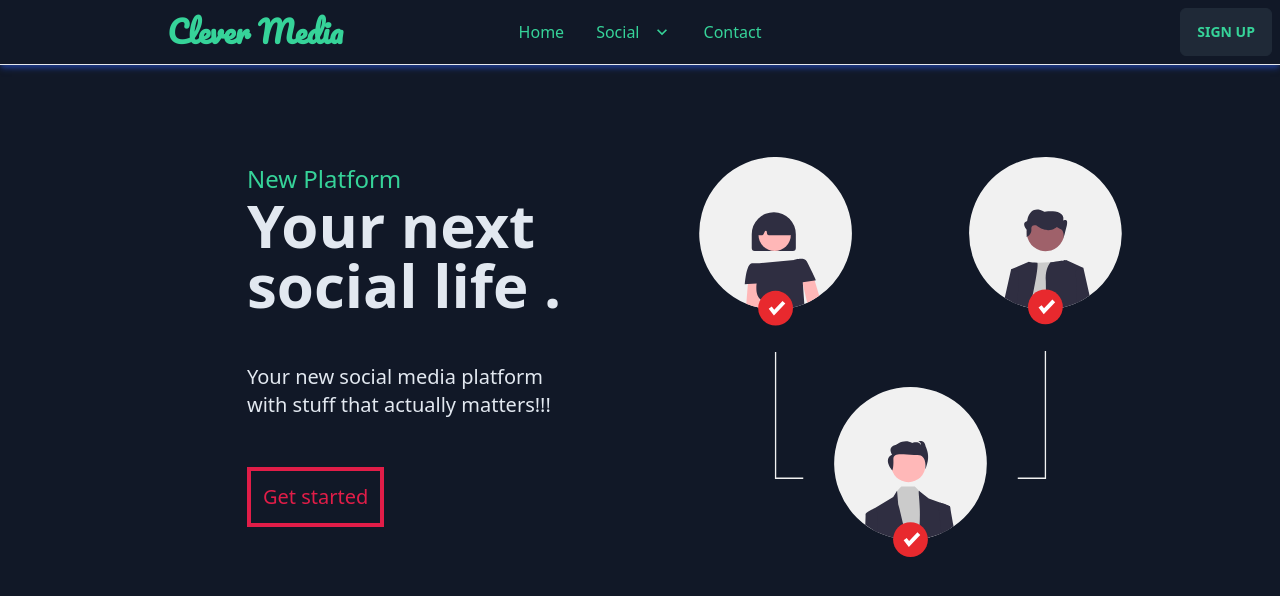
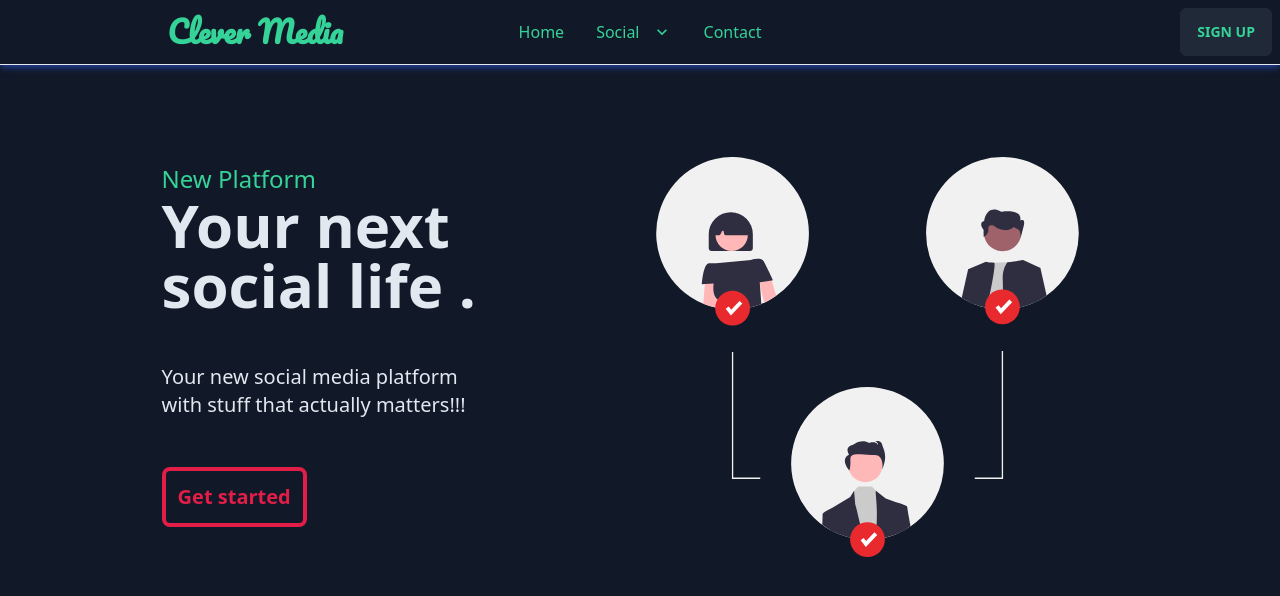
Before and after one commit to manaboy-07/CleverMedia-FE, a React (Create React App) app: page / in a window 1280 px wide. Shown: the top 596 px of the page. Built offline with nearby package versions, Linux system fonts and the light colour scheme.

Commit message:
finished navbar

```diff
--- a/src/components/landingpage/Hero.js
+++ b/src/components/landingpage/Hero.js
@@ -3,7 +3,7 @@ import social from "../../images/connected.svg";
 
 const Hero = () => {
   return (
-    <div className="flex flex-row items-center justify-evenly space-y-6 my-12 p-5 ml-32 md:flex-column-reverse">
+    <div className="flex flex-col-reverse items-center justify-evenly space-y-6 my-12 p-5  md:flex-row">
       <div>
         <h2 className="text-success text-2xl">New Platform</h2>
         <h1 className="font-bold text-6xl">
@@ -13,12 +13,12 @@ const Hero = () => {
           Your new social media platform{" "}
           <p>with stuff that actually matters!!!</p>
         </h3>
-        <button className="text-xl text-info bg-base-100 outline-info border-4 border-info  p-3 ">
+        <button className="text-xl text-info bg-base-100 outline-info border-4 border-info  p-3  rounded-lg transition-all hover:bg-info hover:text-base-100 font-bold">
           Get started
         </button>
       </div>
       <div className="mx-22">
-        <img src={social} alt="smth" className="z-20" />
+        <img src={social} alt="image" className="z-20" />
       </div>
     </div>
   );
```
